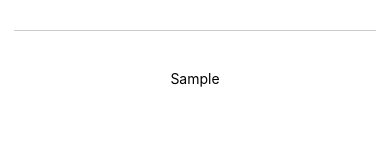
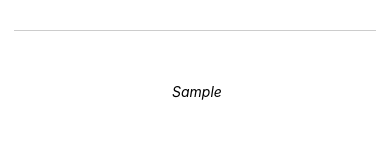
Before and after one commit to Wez-Young/RNCourse, a React Native app: screen / in a window 390 px wide. Both pictures are taken after typing "Sample" into the empty fields and a click on the button "ADD GOAL". Shown: the part 136-296 px from the top of the page. Built offline with nearby package versions, Linux system fonts and the light colour scheme.

Commit message:
Added styling to new items in list

```diff
--- a/App.js
+++ b/App.js
@@ -27,7 +27,11 @@ export default function App() {
         <Button title="Add Goal" onPress={addGoalHandler} />
       </View>
       <View style={styles.listContainer}>
-        {courseGoals.map((goal) => <Text key={goal}> {goal} </Text>)}
+        {courseGoals.map((goal) =>
+          <View elevation={5} style={styles.listItem}>
+            <Text style={styles.listItemText} key={goal}> {goal}</Text>
+          </View>
+        )}
       </View>
     </View>
   );
@@ -37,7 +41,7 @@ const styles = StyleSheet.create({
   rootContainer: {
     flex: 1,
     paddingTop: 60,
-    paddingHorizontal: 14
+    paddingHorizontal: 14,
   },
   inputContainer: {
     flex: 1,
@@ -59,5 +63,16 @@ const styles = StyleSheet.create({
     flex: 6,
     alignItems: 'center',
     paddingTop: 15,
+  },
+  listItem: {
+    backgroundColor: 'white',
+    margin: 8,
+    borderRadius: 8,
+    padding: 5,
+    width: '80%',
+    alignItems: 'center',
+  },
+  listItemText: {
+    fontStyle: 'italic',
   }
 });
```
